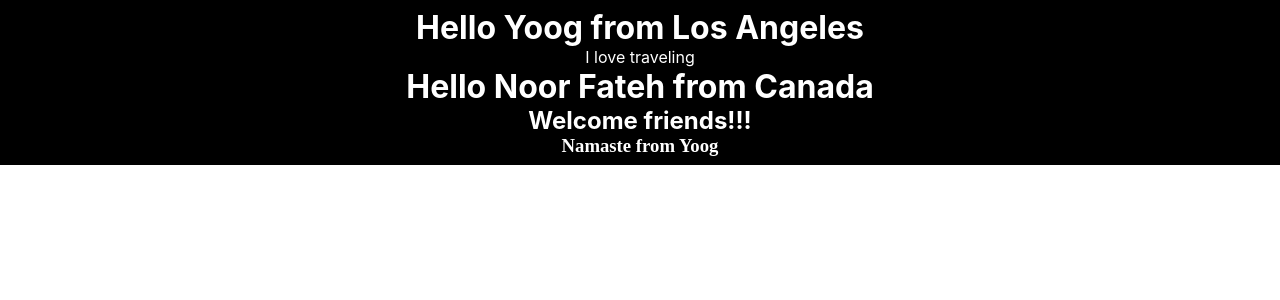
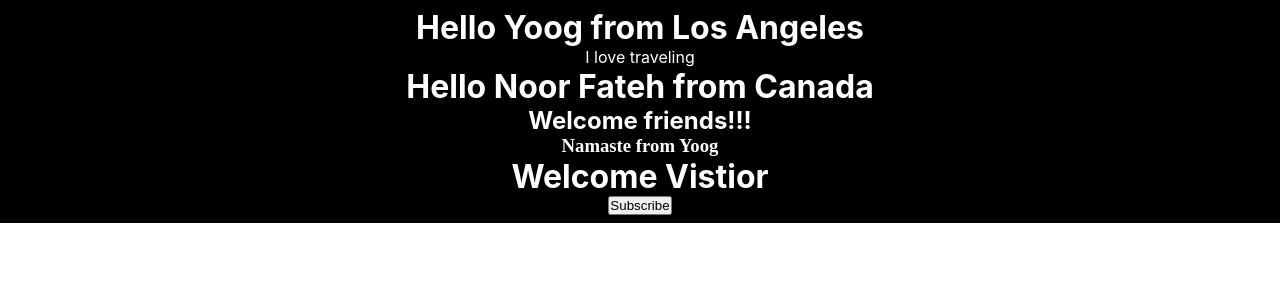
Before and after one commit to yugmani/basics-react, a React (Create React App) app: page / in a window 1280 px wide. Shown: the top 300 px of the page. Built offline with nearby package versions, Linux system fonts and the light colour scheme.

Commit message:
state in class component

```diff
--- a/src/App.js
+++ b/src/App.js
@@ -5,6 +5,7 @@ import './style.css';
 import Greet from './components/Greet';
 import Welcome from './components/Welcome';
 import Hello from './components/Hello';
+import Message from './components/Message';
 
 export default function App() {
   return (
@@ -15,6 +16,7 @@ export default function App() {
       <Greet name="Noor Fateh" location="Canada" />
       <Welcome person="friends" />
       <Hello greet="Namaste" />
+      <Message />
     </div>
   );
 }
--- /dev/null
+++ b/src/components/Message.js
@@ -0,0 +1,28 @@
+import React, { Component } from 'react';
+
+class Message extends Component {
+  constructor() {
+    super();
+    this.state = {
+      message: 'Welcome Vistior',
+    };
+  }
+
+  changeMessage() {
+    this.setState({
+      message: 'Thank you for subscribing',
+      text: 'red',
+    });
+  }
+
+  render() {
+    return (
+      <div>
+        <h1 className={this.state.text}>{this.state.message}</h1>
+        <button onClick={() => this.changeMessage()}>Subscribe</button>
+      </div>
+    );
+  }
+}
+
+export default Message;
--- a/src/style.css
+++ b/src/style.css
@@ -17,3 +17,7 @@ p {
   text-align: center;
   padding: 8px;
 }
+
+.red {
+  color: red;
+}
```
